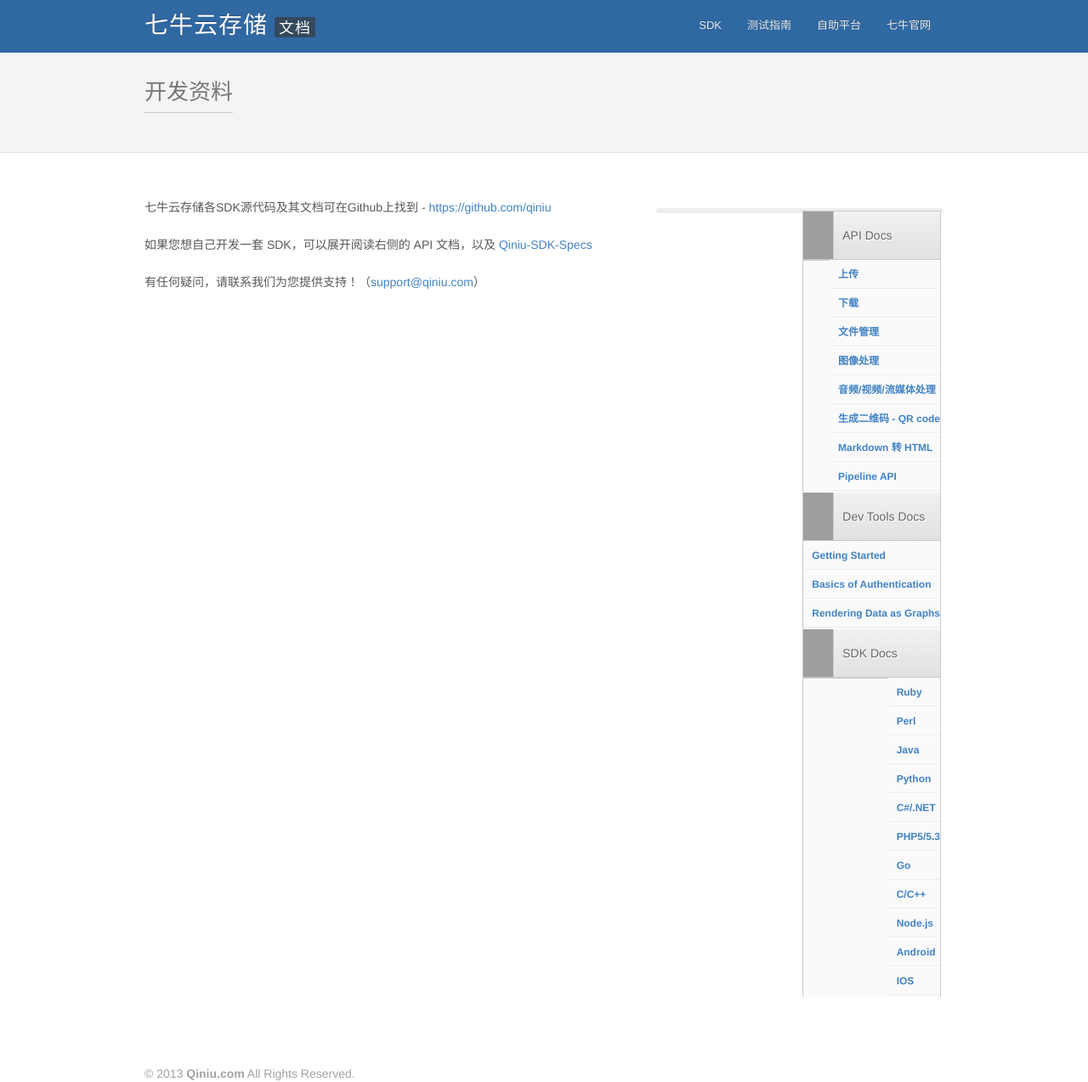
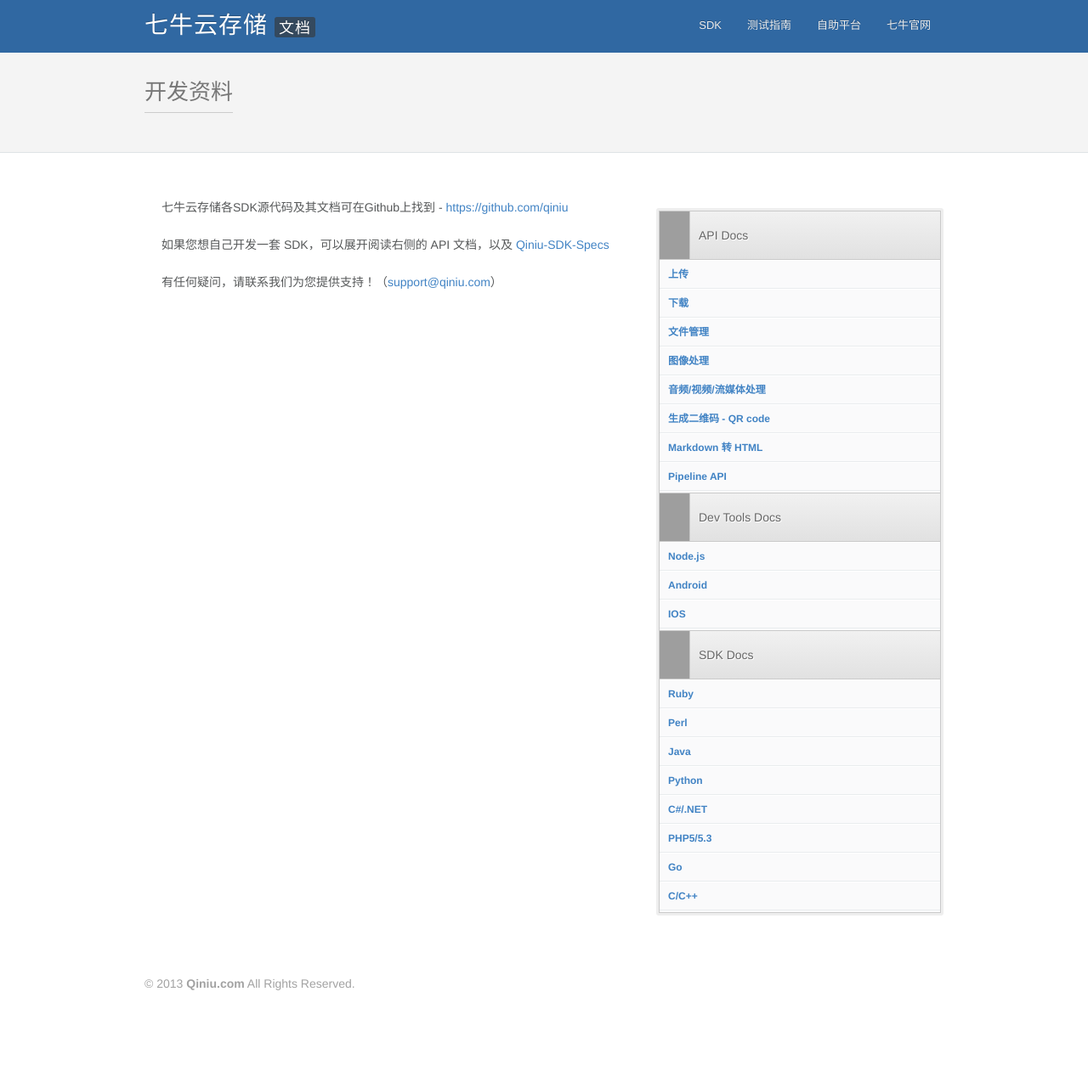
Before and after one commit to qiniu/docs.qiniu.com, a Jekyll site: the page built from index.markdown, in a window 1280 px wide. Shown: the whole page at 85% size. Built offline with Jekyll 4.4.1, drawn with Linux system fonts in a browser that asks for light colours; after the commit the page ends 1168 px from its top, so only the background shows below that; grey boxes are pictures that could not be loaded.

Commit message:
add docs static files

```diff
--- a/_layouts/default.html
+++ b/_layouts/default.html
@@ -45,12 +45,12 @@
 <div class="container">
 <div class="container-inner">
 <div class="container-fluid container-docs">
-<div class="span9">
+<div class="span7">
 <article>
 {{ .content }}
 </article>
 </div>
-<div class="span3 pull-right">
+<div class="span4 pull-right">
 <div id="js-sidebar" class="sidebar-shell">
       <div class="js-toggle-list sidebar-module expandable">
         <ul>
@@ -70,25 +70,23 @@
           <li class="js-topic">
             <h3><a href="#" class="js-expand-btn expanded">&nbsp;</a><a href="/guides/">Dev Tools Docs</a></h3>
             <ul class="js-guides">
-              <li style="display: list-item;"><a href="/guides/getting-started/">Getting Started</a></li>
-              <li style="display: list-item;"><a href="/guides/basics-of-authentication/">Basics of Authentication</a></li>
-              <li style="display: list-item;"><a href="/guides/rendering-data-as-graphs/">Rendering Data as Graphs</a></li>
+              <li><a href="/tools/qrsync.html">Node.js</a></li>
+              <li><a href="/tools/qboxrsctl.html">Android</a></li>
+              <li><a href="/tools/qiniu-autosync.html">IOS</a></li>
             </ul>
           </li>
           <li class="js-topic">
             <h3><a href="#" class="js-expand-btn collapsed">&nbsp;</a><a href="/v3/activity/">SDK Docs</a></h3>
             <ul class="js-guides">
-              <li><a href="/api/put.html">Ruby</a></li>
-              <li><a href="/api/get.html">Perl</a></li>
-              <li><a href="/api/file-handle.html">Java</a></li>
-              <li><a href="/api/image-process.html">Python</a></li>
-              <li><a href="/api/audio-video-hls-process.html">C#/.NET</a></li>
-              <li><a href="/api/qrcode.html">PHP5/5.3</a></li>
-              <li><a href="/api/markdown-convert.html">Go</a></li>
-              <li><a href="/api/pipeline.html">C/C++</a></li>
-              <li><a href="/tools/qrsync.html">Node.js</a></li>
-              <li><a href="/tools/qboxrsctl.html">Android</a></li>
-              <li><a href="/tools/qiniu-autosync.html">IOS</a></li>
+              <li><a href="/Ruby-sdk/v6/index.html">Ruby</a></li>
+              <li><a href="/Perl-sdk/v6/index.html">Perl</a></li>
+              <li><a href="/java-sdk/v6/index.html">Java</a></li>
+              <li><a href="/Python-sdk/v6/index.html">Python</a></li>
+              <li><a href="/CSharp-sdk/v6/index.html">C#/.NET</a></li>
+              <li><a href="/PHP-sdk/v6/index.html">PHP5/5.3</a></li>
+              <li><a href="/Go-sdk/v6/index.html">Go</a></li>
+              <li><a href="/C-sdk/v6/index.html">C/C++</a></li>
+
             </ul>
           </li>
 
```
